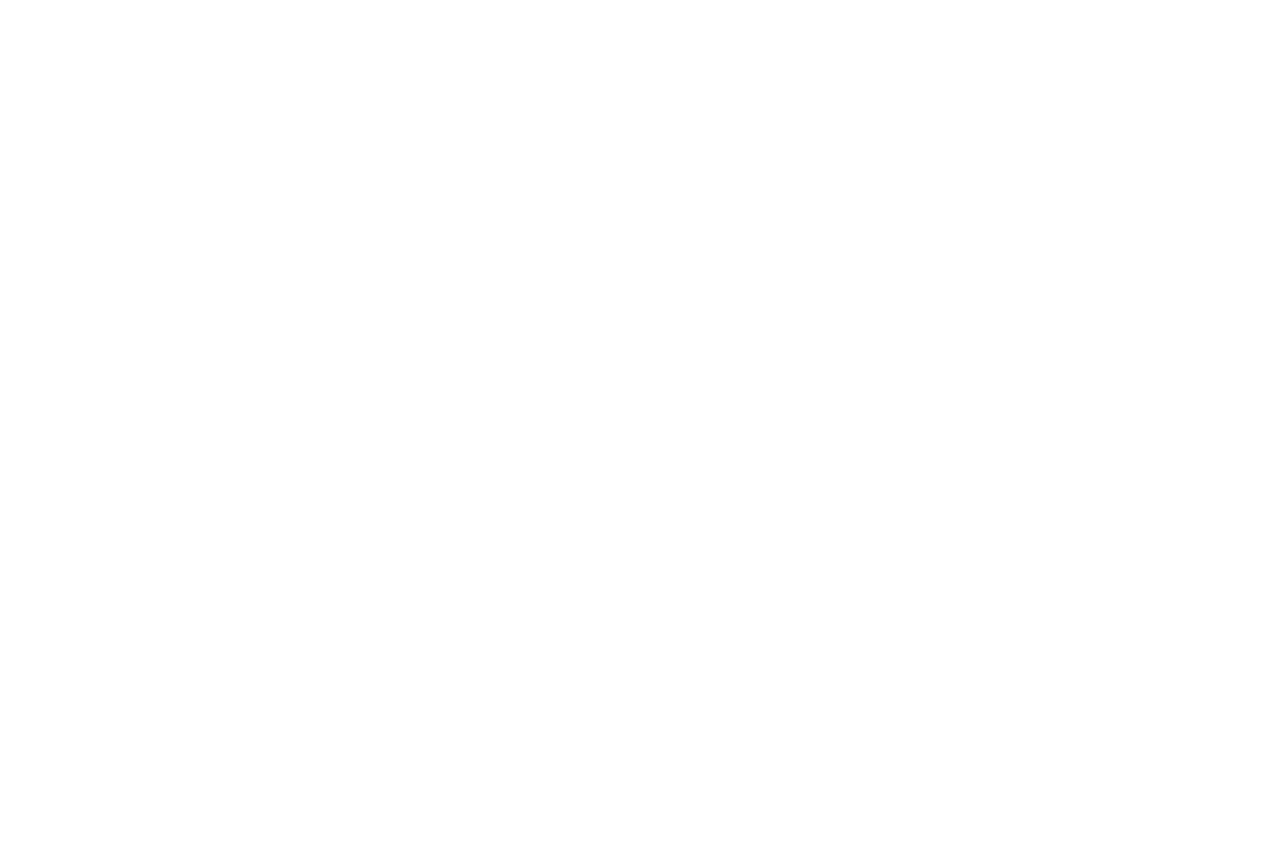
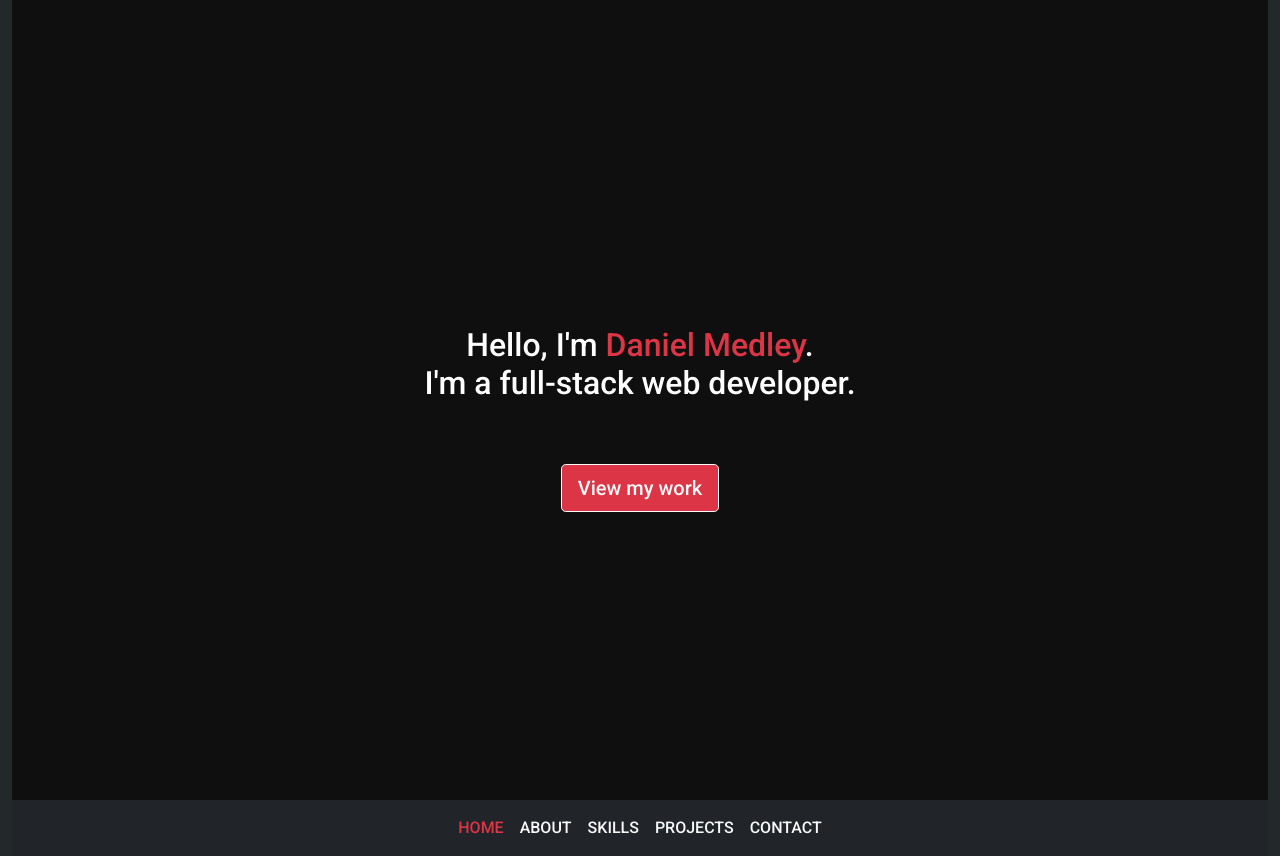
Before and after one commit to medledan/findDanielReact, a React (Create React App) app: page / in a window 1280 px wide. Before the commit the page ends 800 px from the top, so only its background shows below. Built offline with nearby package versions, Linux system fonts and the light colour scheme.

Commit message:
added Header and NavBav components

```diff
--- a/package.json
+++ b/package.json
@@ -6,7 +6,10 @@
     "@testing-library/jest-dom": "^5.16.1",
     "@testing-library/react": "^12.1.2",
     "@testing-library/user-event": "^13.5.0",
+    "bootstrap": "^5.1.3",
+    "normalize.css": "^8.0.1",
     "react": "^17.0.2",
+    "react-bootstrap": "^2.1.0",
     "react-dom": "^17.0.2",
     "react-scripts": "5.0.0",
     "web-vitals": "^2.1.3"
--- a/public/index.html
+++ b/public/index.html
@@ -3,11 +3,16 @@
   <head>
     <meta charset="utf-8" />
     <meta name="viewport" content="width=device-width, initial-scale=1" />
-    <meta
-      name="description"
-      content="Web site created using create-react-app"
+
+        <!-- Typography -->
+
+    <link rel="preconnect" href="https://fonts.googleapis.com" />
+    <link rel="preconnect" href="https://fonts.gstatic.com" crossorigin />
+    <link
+      href="https://fonts.googleapis.com/css2?family=Roboto:wght@300;500&display=swap"
+      rel="stylesheet"
     />
-    <title>React App</title>
+    <title>Daniel Medley</title>
   </head>
   <body>
     <noscript>You need to enable JavaScript to run this app.</noscript>
--- a/src/App.css
+++ b/src/App.css
@@ -1,20 +1,40 @@
-.App {
-  text-align: center;
+@import '../node_modules/normalize.css/normalize.css';
+
+:root {
+  /* Color Palette */
+  --xiketic-main-BG: #0f0f0f;
+  --slateGray-accentColor-main: #23282b;
+  --main-font-color: #ffffff;
+
+  /* Typography */
+  --typography: 'Roboto', sans-serif;
 }
 
-.App-logo {
-  height: 40vmin;
-  pointer-events: none;
+* html {
+  box-sizing: border-box;
+  font-size: 16px;
+}
+
+body {
+  font-family: var(--typography);
+  background-color: var(--slateGray-accentColor-main);
+}
+
+h1,
+h2,
+h5 {
+  font-weight: 500;
+  color: var(--main-font-color);
+}
+
+p {
+  font-weight: 300;
 }
 
 @media (prefers-reduced-motion: no-preference) {
   .App-logo {
     animation: App-logo-spin infinite 20s linear;
   }
-}
-
-.App-link {
-  color: #61dafb;
 }
 
 @keyframes App-logo-spin {
--- a/src/App.js
+++ b/src/App.js
@@ -1,8 +1,18 @@
+import 'bootstrap/dist/css/bootstrap.min.css';
 import './App.css';
+import { Container } from 'react-bootstrap';
+import Header from './components/Header';
+import NavBar from './components/NavBar';
 
 function App() {
   return (
     <div className="App">
+      <Container fluid>
+        <body>
+          <Header />
+          <NavBar />
+        </body>
+      </Container>
     </div>
   );
 }
--- /dev/null
+++ b/src/components/Header.css
@@ -0,0 +1,23 @@
+:root {
+  /* Color Palette */
+  --xiketic-main-BG: #0f0f0f;
+  --slateGray-accentColor-main: #23282b;
+  --main-font-color: #ffffff;
+
+  /* Typography */
+  --typography: 'Roboto', sans-serif;
+}
+
+/* Jumbotron */
+.jumbotron {
+  height: 100vh;
+  background-color: var(--xiketic-main-BG);
+}
+
+.jumbotron h1 {
+  color: var(--main-font-color);
+}
+
+.jumbotronContents {
+  width: 65%;
+}
--- /dev/null
+++ b/src/components/Header.js
@@ -0,0 +1,32 @@
+import React from 'react';
+import '../App.css';
+import './Header.css';
+
+export default function Header() {
+  return (
+    <header
+      id="header"
+      className="
+          jumbotron
+          text-center
+          d-flex
+          align-items-center
+          justify-content-center
+        "
+    >
+      <div className="lh-1 jumbotronContents">
+        <h1 className="p-3">
+          Hello, I'm <span className="text-danger">Daniel Medley</span>.<br />
+          I'm a full-stack web developer.
+        </h1>
+        <a
+          role="button"
+          className="btn btn-lg btn-danger btn-outline-light mt-4"
+          href="#projects"
+        >
+          View my work
+        </a>
+      </div>
+    </header>
+  );
+}
--- /dev/null
+++ b/src/components/NavBar.js
@@ -0,0 +1,66 @@
+import React from 'react';
+import '../App.css';
+import './NavBar.css';
+
+export default function NavBar() {
+  return (
+    <nav>
+      <nav className="navbar navbar-expand-lg navbar-dark bg-dark">
+        <div className="container-fluid">
+          <button
+            className="navbar-toggler"
+            type="button"
+            data-bs-toggle="collapse"
+            data-bs-target="#navbarNav"
+            aria-controls="navbarNav"
+            aria-expanded="false"
+            aria-label="Toggle navigation"
+          >
+            <span className="navbar-toggler-icon"></span>
+          </button>
+          <div
+            className="collapse navbar-collapse justify-content-center"
+            id="navbarNav"
+          >
+            <ul className="navbar-nav">
+              <li className="nav-item">
+                <a
+                  className="nav-link text-danger"
+                  aria-current="page"
+                  href="#header"
+                >
+                  HOME
+                </a>
+              </li>
+              <li className="nav-item">
+                <a className="nav-link text-light" href="#about">
+                  ABOUT
+                </a>
+              </li>
+              <li className="nav-item">
+                <a className="nav-link text-light" href="#skills">
+                  SKILLS
+                </a>
+              </li>
+              <li className="nav-item">
+                <a className="nav-link text-light" href="#projects">
+                  PROJECTS
+                </a>
+              </li>
+              <li className="nav-item">
+                <a
+                  href=""
+                  className="nav-link text-light"
+                  data-bs-toggle="modal"
+                  data-bs-target="#contactMeForm"
+                >
+                  CONTACT
+                </a>
+              </li>
+            </ul>
+          </div>
+        </div>
+      </nav>
+    </nav>
+  );
+}
--- a/src/index.css
+++ /dev/null
@@ -1,13 +0,0 @@
-body {
-  margin: 0;
-  font-family: -apple-system, BlinkMacSystemFont, 'Segoe UI', 'Roboto', 'Oxygen',
-    'Ubuntu', 'Cantarell', 'Fira Sans', 'Droid Sans', 'Helvetica Neue',
-    sans-serif;
-  -webkit-font-smoothing: antialiased;
-  -moz-osx-font-smoothing: grayscale;
-}
-
-code {
-  font-family: source-code-pro, Menlo, Monaco, Consolas, 'Courier New',
-    monospace;
-}
--- a/src/index.js
+++ b/src/index.js
@@ -1,6 +1,5 @@
 import React from 'react';
 import ReactDOM from 'react-dom';
-import './index.css';
 import App from './App';
 
 
```
Also changed, not shown: src/components/NavBar.css (added), 1 other file (tests, documents, lock files or other folders).
